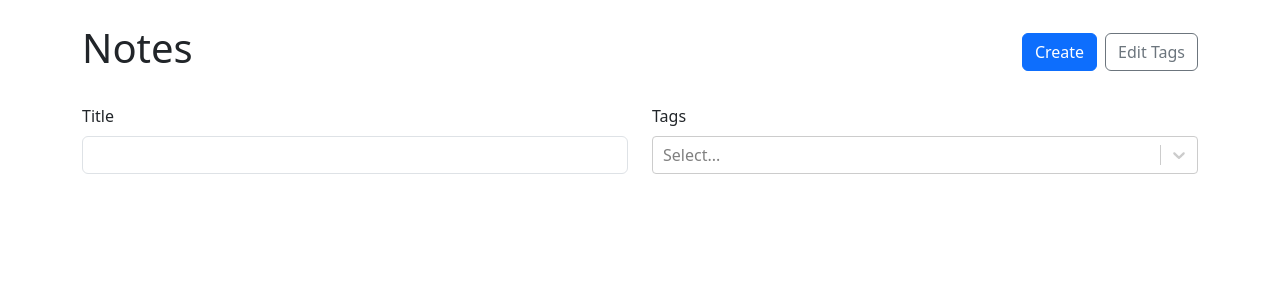
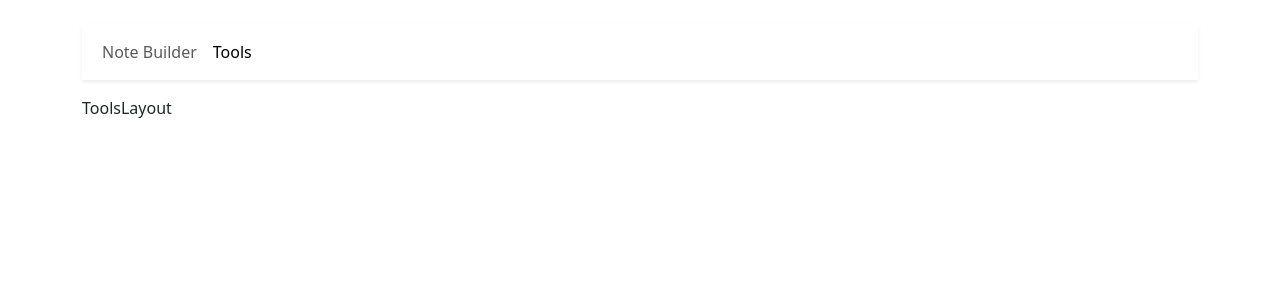
Before and after one commit to jhnh198/case-notes-react, a React (Vite) app: page /tools in a window 1280 px wide. Before the commit this address led to /. Shown: the top 300 px of the page. Built offline with nearby package versions, Linux system fonts and the light colour scheme.

Commit message:
redo to build up instead of modify

```diff
--- a/src/App.tsx
+++ b/src/App.tsx
@@ -1,119 +1,23 @@
 import 'bootstrap/dist/css/bootstrap.min.css'
-import { Container } from 'react-bootstrap'
+import { Container } from 'react-bootstrap';
 import { Routes, Route, Navigate } from 'react-router-dom'
-import { NewNote } from './NewNote'
-import { useLocalStorage } from './UseLocalStorage'
-import { useMemo } from 'react'
 import { v4 as uuidV4 } from 'uuid';
-import { NoteList } from './NoteList'
-import { NoteLayout } from './NoteLayout'
-import { Note } from './Note'
-import { EditNote } from './EditNote'
+import NoteBuilder from './components/NoteBuilder';
+import ToolsLayout from './components/ToolsLayout';
+import { Navbar } from './components/Navbar';
 
-export type Note = {
-  id: string
-} & NoteData
-
-export type RawNote = {
-  id: string
-} & RawNoteData
-
-export type RawNoteData = {
-  title: string
-  markdown: string
-  tagIds: string[]
-}
-
-export type NoteData = {
-  title: string
-  markdown: string
-  tags: Tag[]
-}
-
-export type Tag = {
-  id: string
-  label: string
-}
 
 function App() {
-  const [notes, setNotes] = useLocalStorage<RawNote[]>("NOTES", [])
-  const [tags, setTags] = useLocalStorage<Tag[]>("TAGS", [])
+  return (
 
-  const notesWithTags = useMemo(() => {
-    return notes.map(note => {
-      return { ...note, tags: tags.filter(tag => note.tagIds.includes(tag.id))}
-    })
-  }, [notes, tags])
-
-  function onCreateNote({ tags, ...data }: NoteData) {
-    setNotes(prevNotes => {
-      return [
-        ...prevNotes,
-        { ...data, id: uuidV4(), tagIds: tags.map(tag => tag.id) },
-      ]
-    })
-  }
-
-  function onUpdateNote(id: string, { tags, ...data }: NoteData) {
-    setNotes(prevNotes => {
-      return prevNotes.map(note => {
-        if (note.id === id) {
-          return { ...note, ...data, tagIds: tags.map(tag => tag.id) }
-        } else {
-          return note
-        }
-      })
-    })
-  }
-
-  function onDeleteNote(id: string ){
-    setNotes(prevNotes => {
-      return prevNotes.filter(note => note.id !== id)
-    })
-  }
-
-  function addTag(tag: Tag){
-    setTags(prev => [...prev, tag])
-  }
-
-  function updateTag(id: string, label: string){
-    setTags(prevTags => {
-      return prevTags.map(tag => {
-        if(tag.id === id){
-          return {...tag, label}
-        } else{
-          return tag
-        }
-      })
-    })
-  }
-
-  function deleteTag(id: string){
-    setTags(prevTags => {
-      return prevTags.filter(tag => tag.id !== id)
-    })
-  }
-
-  return (
     <Container className='my-4'>
+      <Navbar />
       <Routes>
-        <Route path="/"
-          element={
-          <NoteList notes={notesWithTags}
-            availableTags={tags}
-            onUpdateTag={updateTag}
-            onDeleteTag={deleteTag}/>}
-        />
-        <Route path="/new" element={<NewNote onSubmit={onCreateNote} onAddTag={addTag} availableTags={tags}/>} />
-        <Route path="/:id" element={<NoteLayout notes={notesWithTags} />}>
-          <Route index element={<Note onDelete={onDeleteNote} />} />
-          <Route path="edit" element={<EditNote onSubmit={onUpdateNote} onAddTag={addTag} availableTags={tags}/>} />
-          </Route>
+        <Route path="/" element={<NoteBuilder />} />
+        <Route path="/tools" element={<ToolsLayout />} />
         <Route path="*" element={<Navigate to="/" />} />
-
       </Routes>
     </Container>
-
   )
 }
 
--- a/src/NewNote.tsx
+++ b/src/NewNote.tsx
@@ -10,7 +10,7 @@ type NewNoteProps = {
 export function NewNote({ onSubmit, onAddTag, availableTags }: NewNoteProps){
   return (
     <>
-      <h1 className="mb-4"> New Note</h1>
+      <h1 className="mb-4"> New Case Note</h1>
       <NoteForm  onSubmit={onSubmit} onAddTag={onAddTag} availableTags={availableTags}/>
     </>
   )
--- /dev/null
+++ b/src/components/Navbar.tsx
@@ -0,0 +1,20 @@
+import {Container, Nav, Navbar as NavbarBS } from "react-bootstrap"
+import {NavLink} from "react-router-dom"
+
+export function Navbar(){
+
+  return (
+    <NavbarBS sticky="top" className="bg-white shadow-sm mb-3">
+      <Container >
+        <Nav className="me-auto">
+          <Nav.Link to="/" as={NavLink} >
+            Note Builder
+          </Nav.Link>
+          <Nav.Link to="/tools" as={NavLink} >
+            Tools
+          </Nav.Link>
+        </Nav>
+      </Container>
+    </NavbarBS>
+  )
+}
--- /dev/null
+++ b/src/components/NoteBuilder.tsx
@@ -0,0 +1,7 @@
+import React from 'react'
+
+export default function NoteBuilder() {
+  return (
+    <div>NoteBuilder</div>
+  )
+}
--- /dev/null
+++ b/src/components/ToolsLayout.tsx
@@ -0,0 +1,7 @@
+import React from 'react'
+
+export default function ToolsLayout() {
+  return (
+    <div>ToolsLayout</div>
+  )
+}
```
Also changed, not shown: src/components/CheckboxOptions.tsx (+7 -2 lines).
